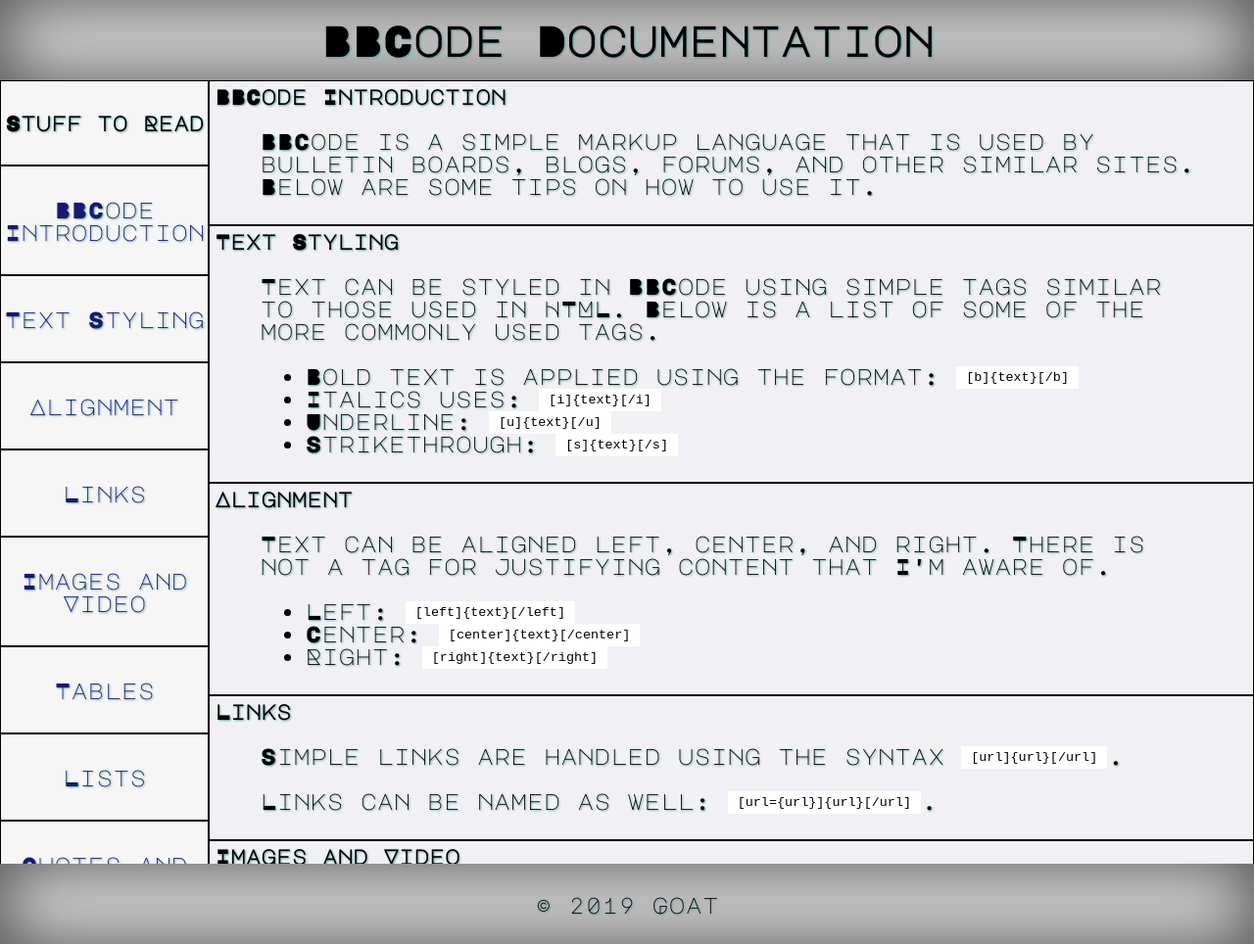
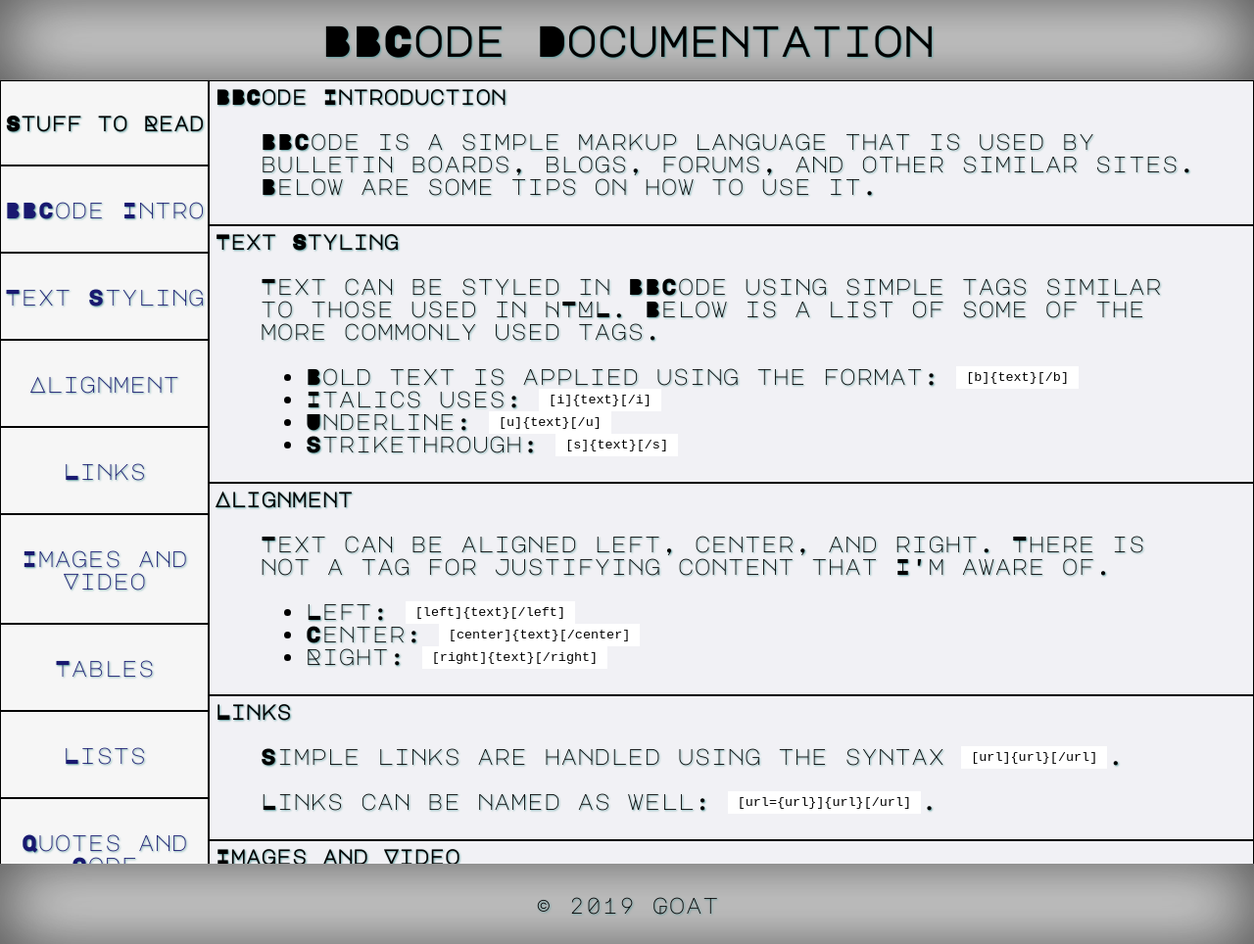
Before and after one commit to Huelsdonk/bbcode_docs, a plain HTML site: page index.html in a window 1280 px wide. Shown: the whole page at 98% size. Drawn offline with Linux system fonts and the light colour scheme.

Commit message:
little fix

```diff
--- a/index.html
+++ b/index.html
@@ -29,7 +29,7 @@
 
 
         <section class="box">
-        <a class="nav-link" href="#bbcode_introduction">BBCode Introduction</a>
+        <a class="nav-link" href="#bbcode_introduction">BBCode Intro</a>
         </section>
 
         <section class="box">
```
